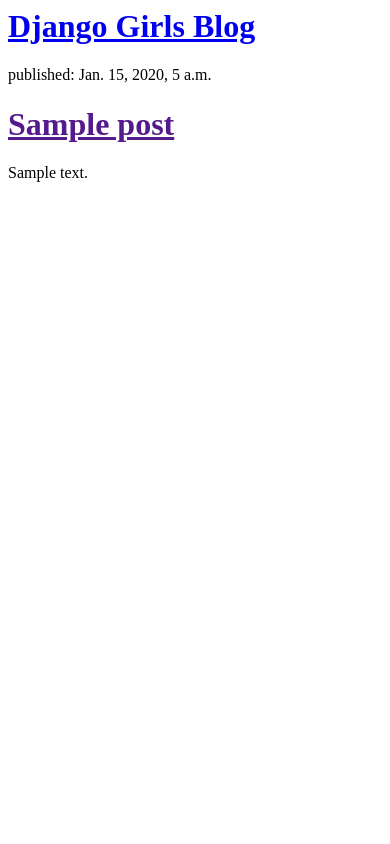
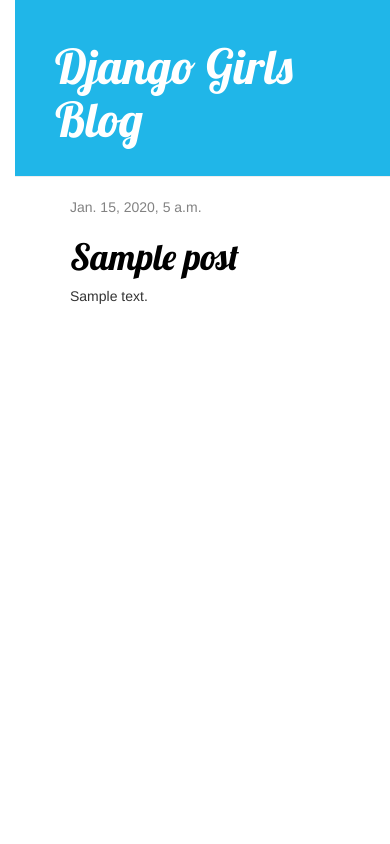
Before and after one commit to kylieom/my-first-blog, a Django app: template blog/templates/blog/post_list.html in a window 390 px wide. Run offline with Django 3.2, Linux system fonts and the light colour scheme; the template is opened without the code that fills it: values that come from a table or form of the project are taken from there, others are empty; tables that the repository leaves empty hold one stand-in row (values such as "Sample post"); some libraries are stand-ins or nearby versions.

Commit message:
added view and template for detailed blog post as well as CSS for the site.

```diff
--- /dev/null
+++ b/blog/static/css/blog.css
@@ -0,0 +1,53 @@
+h1 a {
+	color: #20B6E8;
+	font-family: 'Lobster';
+}
+body {
+	padding-left: 15px;
+}
+.page-header {
+    background-color: #20B6E8;
+    margin-top: 0;
+    padding: 20px 20px 20px 40px;
+}
+
+.page-header h1, .page-header h1 a, .page-header h1 a:visited, .page-header h1 a:active {
+    color: #ffffff;
+    font-size: 36pt;
+    text-decoration: none;
+}
+
+.content {
+    margin-left: 40px;
+}
+
+h1, h2, h3, h4 {
+    font-family: 'Lobster', cursive;
+}
+
+.date {
+    color: #828282;
+}
+
+.save {
+    float: right;
+}
+
+.post-form textarea, .post-form input {
+    width: 100%;
+}
+
+.top-menu, .top-menu:hover, .top-menu:visited {
+    color: #ffffff;
+    float: right;
+    font-size: 26pt;
+    margin-right: 20px;
+}
+
+.post {
+    margin-bottom: 70px;
+}
+
+.post h1 a, .post h1 a:visited {
+    color: #000000;
+}
--- /dev/null
+++ b/blog/templates/blog/base.html
@@ -0,0 +1,24 @@
+{% load staticfiles %}
+<html>
+    <head>
+        <title>Django Girls blog</title>
+        <link rel="stylesheet" href="//maxcdn.bootstrapcdn.com/bootstrap/3.2.0/css/bootstrap.min.css">
+		<link rel="stylesheet" href="//maxcdn.bootstrapcdn.com/bootstrap/3.2.0/css/bootstrap-theme.min.css">
+		<link href="//fonts.googleapis.com/css?family=Lobster&subset=latin,latin-ext" rel="stylesheet" type="text/css">
+		<link rel="stylesheet" href="{% static 'css/blog.css' %}">
+
+    </head>
+  <body>
+    <div class="page-header">
+        <h1><a href="/">Django Girls Blog</a></h1>
+    </div>
+    <div class="content container">
+        <div class="row">
+            <div class="col-md-8">
+            {% block content %}
+            {% endblock %}
+            </div>
+        </div>
+    </div>
+</body>
+</html>
--- a/blog/templates/blog/post_list.html
+++ b/blog/templates/blog/post_list.html
@@ -1,21 +1,13 @@
-<html>
-    <head>
-        <title>Django Girls blog</title>
-    </head>
-    <body>
-        <div>
-        	<h1><a href="/">Django Girls Blog</a></h1>
-        </div>
+ 		{% extends 'blog/base.html' %}
 
-        {% for post in posts %}
-        	<div>
-        		<p>published: {{ post.published_date }}</p>
-        		<h1><a href=''>{{ post.title }}</a></h1>
-        		<p>{{ post.text|linebreaksbr }}</p>
-        	</div>
-        {% endfor %}
-
-        </div>
-
-    </body>
-</html>
+ 		{% block content %}
+            {% for post in posts %}
+                <div class="post">
+                    <div class="date">
+                        {{ post.published_date }}
+                    </div>
+                    <h1><a href="{% url 'post_detail' pk=post.pk %}">{{ post.title }}</a></h1>
+                    <p>{{ post.text|linebreaksbr }}</p>
+                </div>
+            {% endfor %}
+       {% endblock content %}
--- a/blog/urls.py
+++ b/blog/urls.py
@@ -1,5 +1,7 @@
 from django.conf.urls import url
 from . import views
+
 urlpatterns = [
 	url(r'^$', views.post_list, name='post_list'),
+	url(r'^post/(?P<pk>\d+)/$', views.post_detail, name='post_detail'),
 ]
```
Also changed, not shown: blog/templates/blog/post_detail.html (added, +12 -0 lines), blog/views.py (+7 -1 lines).
